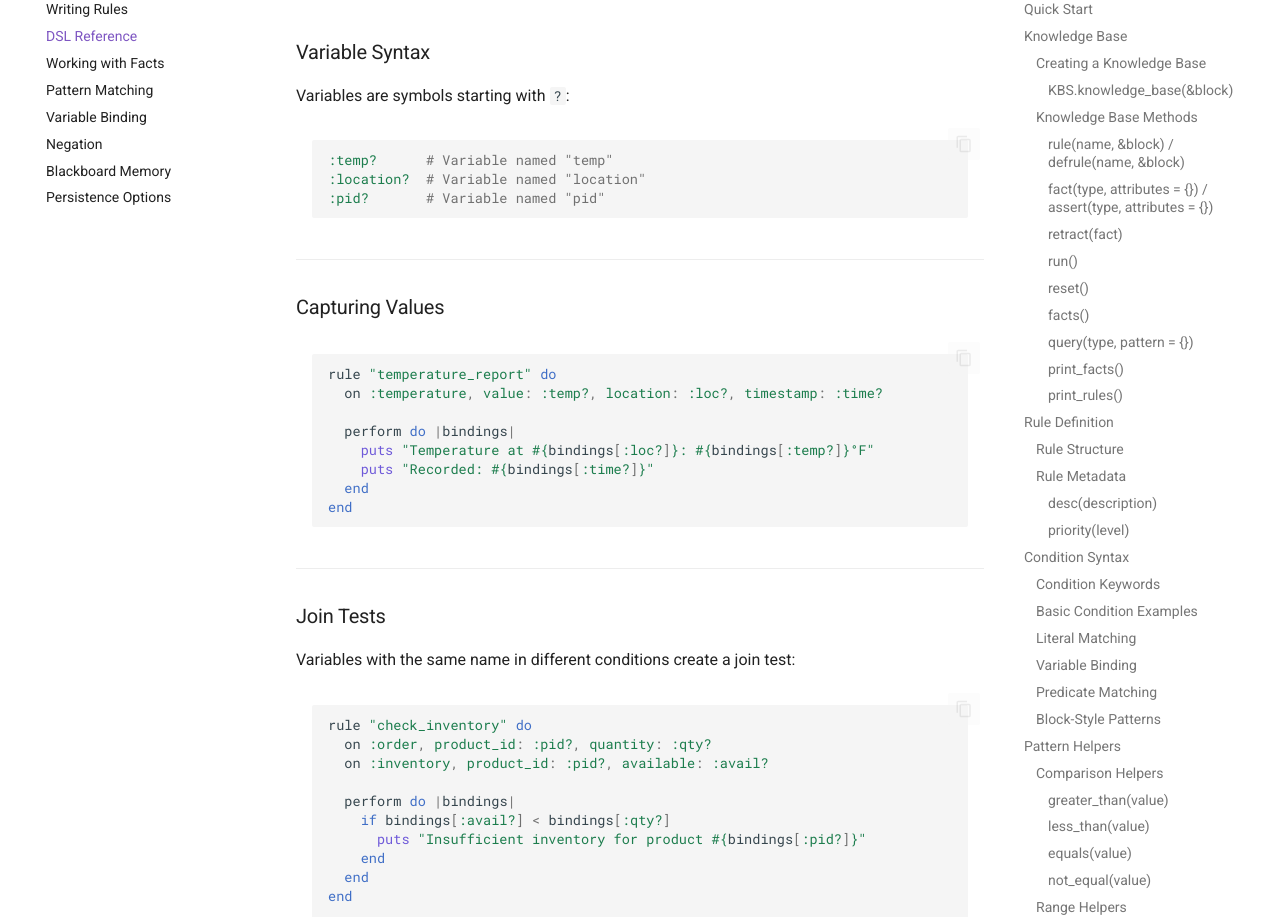
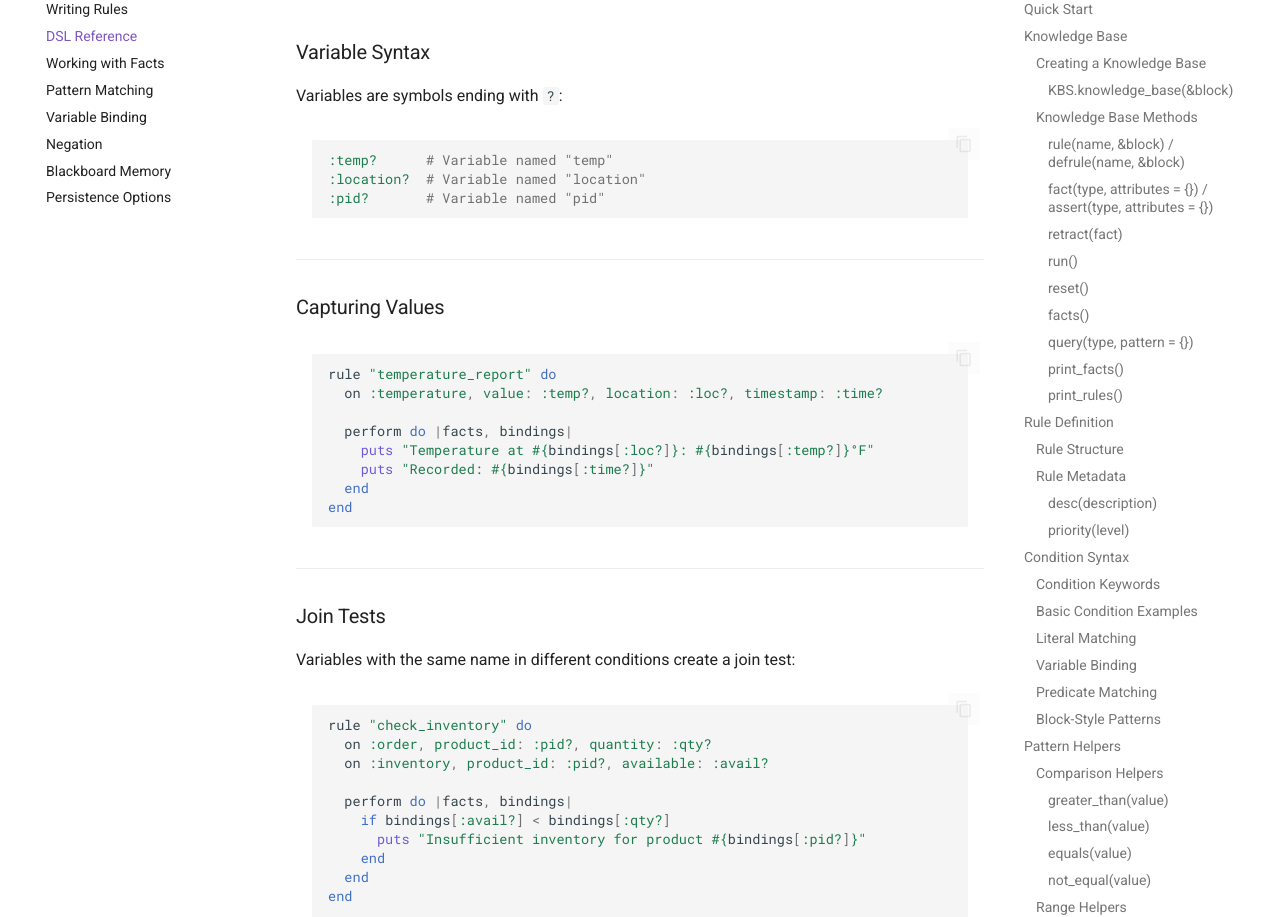
Before and after one commit to MadBomber/kbs, an MkDocs documentation site: the page built from docs/guides/dsl.md, in a window 1280 px wide and 1400 px high, scrolled down 13837 px. Shown: the part 174-1091 px from the top of the window. Built offline with MkDocs 1.6.1 and Material for MkDocs 9.7.7, drawn with Linux system fonts in a browser that asks for light colours; comment, search, counter and statistics services are not loaded; the version menu is left out; some of the changed text lies outside the part shown.

Commit message:
docs(api): update perform method signatures in documentation
Refine code examples across the API docs to use the new `perform { |facts, bindings| ... }` syntax, reflecting the updated method signature that now passes the facts collection as the first argument.

````diff
--- a/docs/guides/dsl.md
+++ b/docs/guides/dsl.md
@@ -32,7 +32,7 @@ kb = KBS.knowledge_base do
 
     on :temperature, value: greater_than(80), location: :loc?
 
-    perform do |bindings|
+    perform do |facts, bindings|
       puts "High temperature at #{bindings[:loc?]}"
     end
   end
@@ -314,7 +314,7 @@ rule "rule_name" do
   on :another_type, field: predicate
 
   # Action
-  perform do |bindings|
+  perform do |facts, bindings|
     # Code to execute
   end
 end
@@ -367,7 +367,7 @@ end
 rule "log_reading" do
   priority 1  # Low priority
   on :temperature, value: :temp?
-  perform { |b| log(b[:temp?]) }
+  perform { |facts, b| log(b[:temp?]) }
 end
 ```
 
@@ -436,7 +436,7 @@ Capture attribute values in variables (symbols starting with `?`):
 on :temperature, value: :temp?, location: :loc?
 
 # In action:
-perform do |bindings|
+perform do |facts, bindings|
   puts "Temperature: #{bindings[:temp?]}"
   puts "Location: #{bindings[:loc?]}"
 end
@@ -648,7 +648,7 @@ Variables allow you to:
 
 ### Variable Syntax
 
-Variables are symbols starting with `?`:
+Variables are symbols ending with `?`:
 
 ```ruby
 :temp?      # Variable named "temp"
@@ -664,7 +664,7 @@ Variables are symbols starting with `?`:
 rule "temperature_report" do
   on :temperature, value: :temp?, location: :loc?, timestamp: :time?
 
-  perform do |bindings|
+  perform do |facts, bindings|
     puts "Temperature at #{bindings[:loc?]}: #{bindings[:temp?]}°F"
     puts "Recorded: #{bindings[:time?]}"
   end
@@ -682,7 +682,7 @@ rule "check_inventory" do
   on :order, product_id: :pid?, quantity: :qty?
   on :inventory, product_id: :pid?, available: :avail?
 
-  perform do |bindings|
+  perform do |facts, bindings|
     if bindings[:avail?] < bindings[:qty?]
       puts "Insufficient inventory for product #{bindings[:pid?]}"
     end
@@ -705,7 +705,7 @@ rule "sensor_temperature_correlation" do
   on :temperature, sensor_id: :sensor_id?, value: :temp?
   on :reading, sensor_id: :sensor_id?, timestamp: :time?
 
-  perform do |bindings|
+  perform do |facts, bindings|
     # All three facts share the same sensor_id
     puts "Sensor #{bindings[:sensor_id?]} at #{bindings[:loc?]}"
     puts "Reading: #{bindings[:temp?]}°F at #{bindings[:time?]}"
@@ -777,7 +777,7 @@ rule "no_matching_inventory" do
   on :order, product_id: :pid?
   without :inventory, product_id: :pid?
 
-  perform do |bindings|
+  perform do |facts, bindings|
     puts "No inventory for product #{bindings[:pid?]}"
   end
 end
@@ -810,7 +810,7 @@ end
 rule "sensor_timeout" do
   on :sensor, id: :sensor_id?, expected: true
   without :reading, sensor_id: :sensor_id?
-  perform { |b| puts "Sensor #{b[:sensor_id?]} timeout" }
+  perform { |facts, b| puts "Sensor #{b[:sensor_id?]} timeout" }
 end
 ```
 
@@ -839,7 +839,7 @@ Actions receive a `bindings` hash containing all variable bindings:
 rule "example" do
   on :temperature, value: :temp?, location: :loc?
 
-  perform do |bindings|
+  perform do |facts, bindings|
     temp = bindings[:temp?]
     location = bindings[:loc?]
     puts "Temperature at #{location}: #{temp}°F"
@@ -855,7 +855,7 @@ Actions can:
 
 1. **Read bindings**:
 ```ruby
-perform do |bindings|
+perform do |facts, bindings|
   value = bindings[:temp?]
 end
 ```
@@ -874,7 +874,7 @@ end
 
 3. **Call external methods**:
 ```ruby
-perform do |bindings|
+perform do |facts, bindings|
   send_email_alert(bindings[:temp?])
   log_to_database(bindings)
   trigger_alarm if bindings[:level?] == "critical"
@@ -883,7 +883,7 @@ end
 
 4. **Add/remove facts**:
 ```ruby
-perform do |bindings|
+perform do |facts, bindings|
   # Add derived fact
   fact :alert, level: "high", source: bindings[:sensor_id?]
 
@@ -901,7 +901,7 @@ end
 # Simple logging
 rule "log_temperature" do
   on :temperature, value: :temp?
-  perform { |b| puts "Temperature: #{b[:temp?]}" }
+  perform { |facts, b| puts "Temperature: #{b[:temp?]}" }
 end
 
 # State machine transition
@@ -909,7 +909,7 @@ rule "pending_to_processing" do
   on :order, id: :order_id?, status: "pending"
   on :worker, status: "available", id: :worker_id?
 
-  perform do |bindings|
+  perform do |facts, bindings|
     # Update order status
     order = query(:order, id: bindings[:order_id?]).first
     retract order
@@ -1079,7 +1079,7 @@ end
 kb = KBS.knowledge_base do
   rule "example" do
     on :temperature, value: :temp?
-    perform { |b| puts b[:temp?] }
+    perform { |facts, b| puts b[:temp?] }
   end
 end
 
@@ -1112,7 +1112,7 @@ kb = KBS.knowledge_base do
     on :temperature, sensor_id: :sensor_id?, value: greater_than(80)
     without :alert, sensor_id: :sensor_id?  # No existing alert
 
-    perform do |bindings|
+    perform do |facts, bindings|
       puts "⚠️  HIGH TEMPERATURE ALERT"
       puts "Sensor: #{bindings[:sensor_id?]}"
       puts "Temperature: #{bindings[:value?]}°F"
@@ -1132,7 +1132,7 @@ kb = KBS.knowledge_base do
     on :temperature, sensor_id: :sensor_id?, value: less_than(75)
     on :alert, sensor_id: :sensor_id?
 
-    perform do |bindings|
+    perform do |facts, bindings|
       puts "✓ Temperature normal for sensor #{bindings[:sensor_id?]}"
 
       # Remove alert
@@ -1167,7 +1167,7 @@ kb = KBS.knowledge_base do
     on :order, id: :order_id?, status: "new", product_id: :pid?, quantity: :qty?
     on :inventory, product_id: :pid?, quantity: :available?
 
-    perform do |bindings|
+    perform do |facts, bindings|
       if bindings[:available?] >= bindings[:qty?]
         order = query(:order, id: bindings[:order_id?]).first
         retract order
@@ -1191,7 +1191,7 @@ kb = KBS.knowledge_base do
                product_id: :pid?, quantity: :qty?
     on :inventory, product_id: :pid?, quantity: :available?
 
-    perform do |bindings|
+    perform do |facts, bindings|
       # Deduct inventory
       inventory = query(:inventory, product_id: bindings[:pid?]).first
       retract inventory
@@ -1296,13 +1296,13 @@ on :order, status: ->(s) { ["pending", "processing"].include?(s) }
 # Good - Simple, focused action
 rule "log_temperature" do
   on :temperature, value: :temp?
-  perform { |b| logger.info("Temperature: #{b[:temp?]}") }
+  perform { |facts, b| logger.info("Temperature: #{b[:temp?]}") }
 end
 
 # Avoid - Complex logic in action
 rule "complex_action" do
   on :temperature, value: :temp?
-  perform do |b|
+  perform do |facts, b|
     # 100 lines of complex logic...
     # Better to extract to methods
   end
````
Also changed, not shown: other parts of docs/guides/dsl.md (+3 -3 lines), docs/api/engine.md (+4 -4 lines), docs/api/facts.md (+3 -3 lines), docs/api/rules.md (+24 -24 lines).
